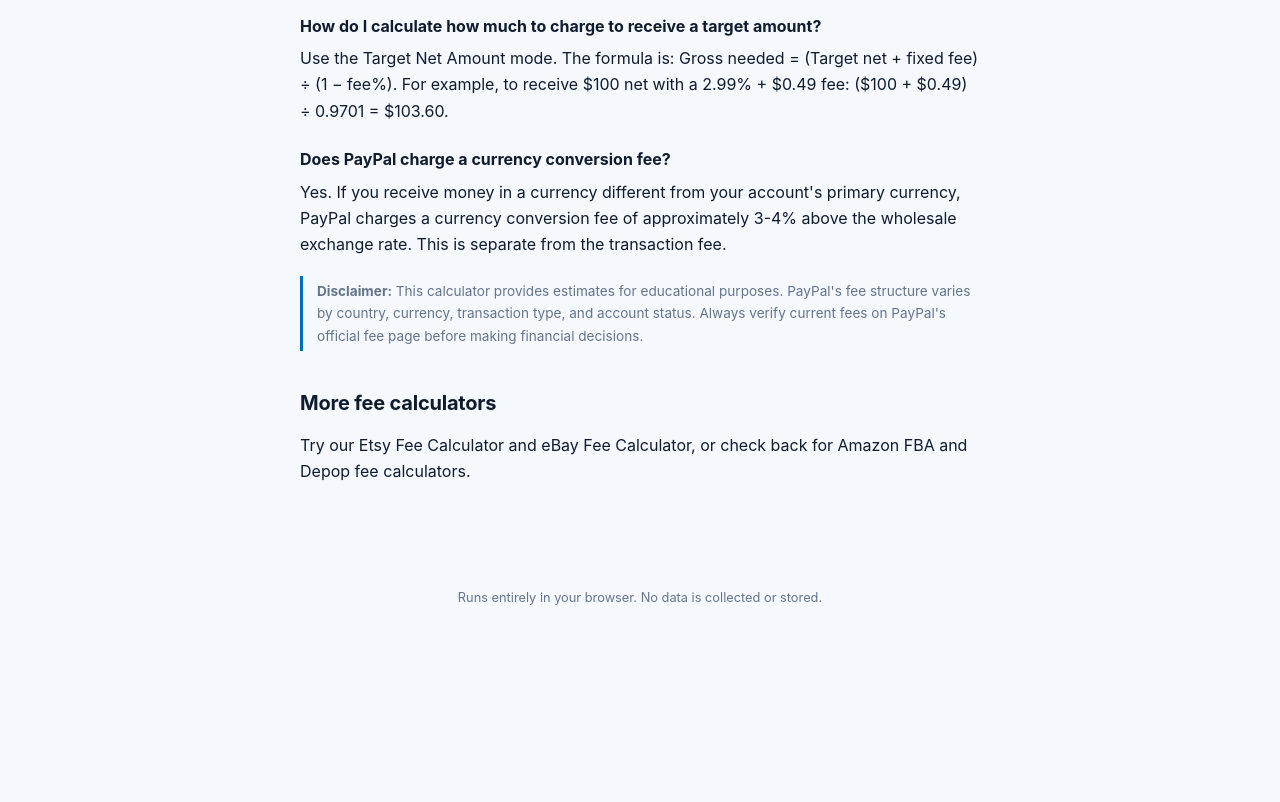
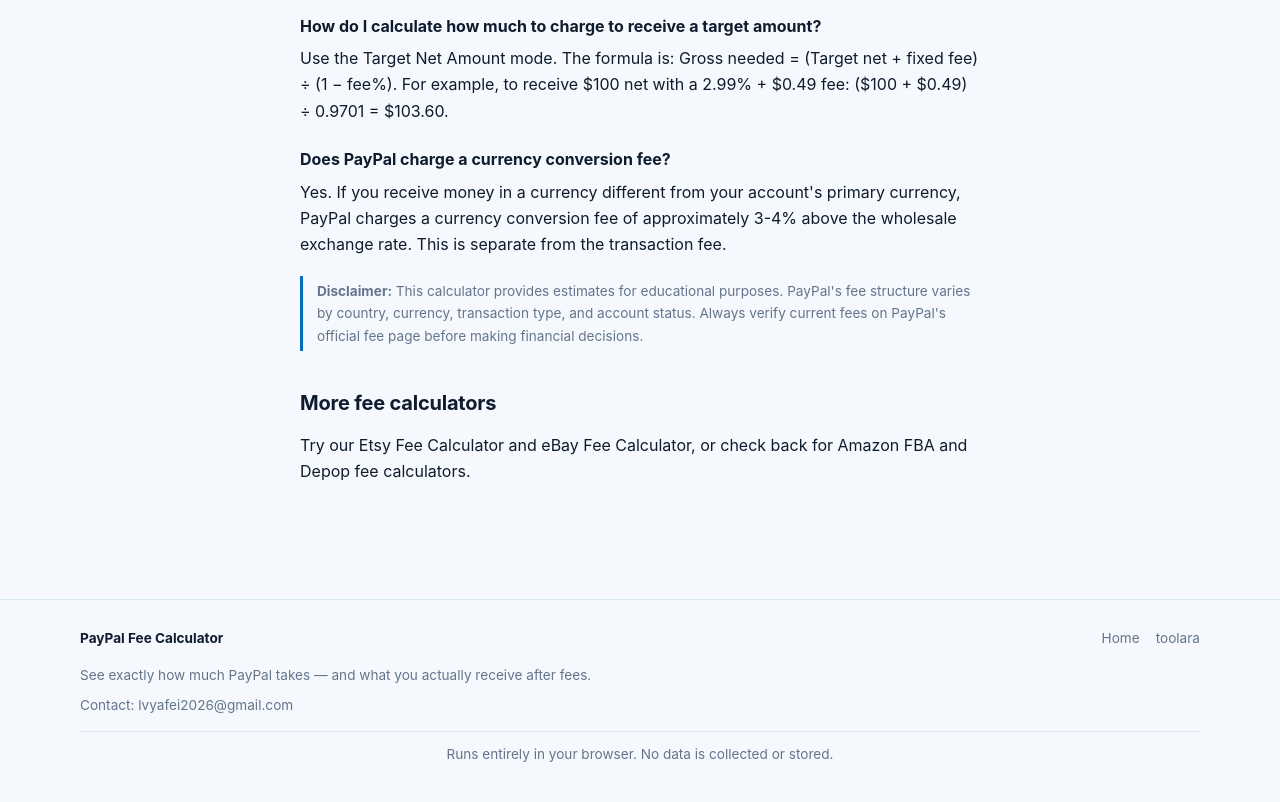
Before and after one commit to lvyafei2026-coder/paypal-fee-calculator, a plain HTML site: page index.html in a window 1280 px wide. Shown: the part 2942-3744 px from the top of the page. Before the commit the page ends 3598 px from the top, so only its background shows below. Drawn offline with Linux system fonts and the light colour scheme.

Commit message:
Add site footer and Music auth navigation

```diff
--- a/css/style.css
+++ b/css/style.css
@@ -151,3 +151,16 @@
   .site-nav { width: 100%; justify-content: space-between; gap: 8px; }
   .site-nav select { min-width: 118px; }
 }
+
+.site-footer { margin-top: 36px; padding: 28px 20px 36px; border-top: 1px solid var(--border, rgba(100,116,139,0.25)); color: var(--muted, #64748b); font-size: 0.85rem; line-height: 1.6; }
+.site-footer-inner { max-width: 1120px; margin: 0 auto; }
+.site-footer-details { text-align: left; }
+.site-footer-top { display: flex; align-items: center; justify-content: space-between; gap: 16px; flex-wrap: wrap; }
+.site-footer-brand { color: var(--text, #0f1c2e); font-weight: 700; text-decoration: none; }
+.site-footer-nav { display: flex; align-items: center; gap: 16px; flex-wrap: wrap; }
+.site-footer a { color: inherit; text-decoration: none; }
+.site-footer a:hover { color: var(--accent, #2563eb); text-decoration: underline; }
+.site-footer-description { max-width: 760px; margin: 16px 0 8px; }
+.site-footer-contact { margin: 8px 0; }
+.site-footer-privacy { margin: 14px 0 0; padding-top: 12px; border-top: 1px solid var(--border, rgba(100,116,139,0.25)); }
+@media (max-width: 560px) { .site-footer-top { align-items: flex-start; flex-direction: column; gap: 10px; } .site-footer-nav { gap: 12px; } }
--- a/index.html
+++ b/index.html
@@ -201,7 +201,17 @@
   </section>
 </main>
 
-<footer class="footer" data-i18n="footer">Runs entirely in your browser. No data is collected or stored.</footer>
+<footer class="footer site-footer">
+<div class="site-footer-inner"><div class="site-footer-details">
+<div class="site-footer-top">
+<span class="site-footer-brand" data-i18n="title">PayPal Fee Calculator</span>
+<nav class="site-footer-nav" aria-label="Quick navigation"><a href="/">Home</a><a href="https://toolara.dev/">toolara</a></nav>
+</div>
+<p class="site-footer-description" data-i18n="subtitle">See exactly how much PayPal takes — and what you actually receive after fees.</p>
+<p class="site-footer-contact"><span>Contact:</span> <a href="mailto:lvyafei2026@gmail.com">lvyafei2026@gmail.com</a></p>
+</div><p class="site-footer-privacy" data-i18n="footer">Runs entirely in your browser. No data is collected or stored.</p>
+</div>
+</footer>
 
 <script src="/js/i18n.js"></script>
 <script src="/js/calculator.js"></script>
```
Also changed, not shown: zh/index.html (+11 -1 lines).
